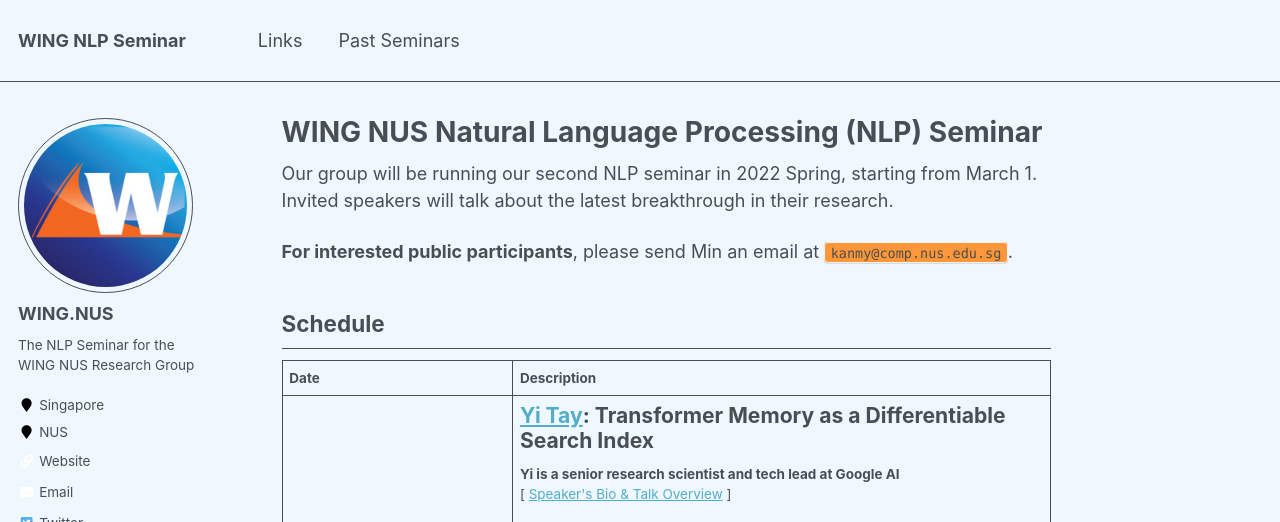
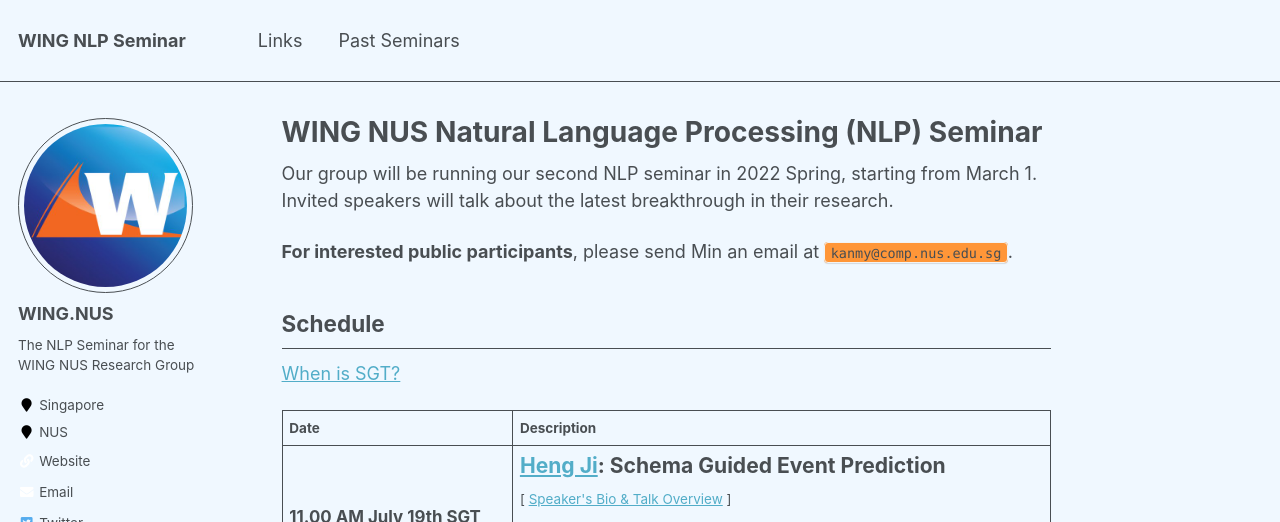
Before and after one commit to WING-NUS/nlp-seminar, a Jekyll site: the page built from _pages/about.md, in a window 1280 px wide and 1400 px high. Shown: the top 522 px of the window. Built offline with Jekyll 4.4.1, drawn with Linux system fonts in a browser that asks for light colours; some of the changed text lies outside the part shown; grey boxes are pictures that could not be loaded.

Commit message:
Updated with Heng Ji's talk.

```diff
--- a/_pages/about.md
+++ b/_pages/about.md
@@ -12,7 +12,9 @@ Our group will be running our second NLP seminar in 2022 Spring, starting from M
 
 ## Schedule  {#schedule}
 
-<!-- **The schedule below is preliminary (last updated 15th May 2021)**. We may make slight changes on the timing and talk details. -->
+<!-- **The schedule below is preliminary (last updated 21st Jul 2022)**. We may make slight changes on the timing and talk details. -->
+
+<p><a href="https://www.timeanddate.com/time/zones/sgt">When is SGT?</a></p>
 
 <table class="table table-striped">
 <thead class="thead-inverse"><tr><th>Date</th><th width="70%">Description</th></tr></thead>
@@ -22,8 +24,58 @@ Our group will be running our second NLP seminar in 2022 Spring, starting from M
  ************************************************** -->
 
 
+  <tr>
+  <td><h2>11.00 AM July 19th SGT</h2>
+  </td>
+
+  <td>
+    <h1><a href="">Heng Ji</a>: Schema Guided Event Prediction</h1>
+    <strong></strong>
+  <p>
+    [&nbsp;<a href="https://wing-nus.github.io/nlp-seminar/speaker-heng">Speaker's Bio & Talk Overview</a>&nbsp;]
+  </p>
+
+  <p>Sorry, no public slides or recording available!</p>
+  <!-- Youtube link will be here
+  <p>
+    <iframe width="560" height="315" src="" frameborder="0" allow="autoplay; encrypted-media" allowfullscreen></iframe>
+  </p>
+
+<!-- Speaker Deck will be here -->
+  <!-- <p>
+  <script async class="speakerdeck-embed" data-id="cbd3f7fd92e940c3ab4840e8850502df" data-ratio="1.77777777777778" src=""></script>
+  </p> -->
+
+  </td>
+</tr>
+
+  <tr>
+  <td><h2>11.30 AM April 14th SGT</h2>
+  </td>
+
+  <td>
+    <h1><a href="https://xiangli1999.github.io/">Xiang Lisa Li</a>: Prefix-Tuning: Optimizing Continuous Prompts for Generation</h1>
+    <strong>Xiang Lisa Li is a PhD student in computer science at Stanford University</strong>
+  <p>
+    [&nbsp;<a href="https://wing-nus.github.io/nlp-seminar/speaker-lisa">Speaker's Bio & Talk Overview</a>&nbsp;]
+  </p>
+
+  <p>Sorry, no public slides or recording available!</p>
+  <!-- Youtube link will be here
+  <p>
+    <iframe width="560" height="315" src="" frameborder="0" allow="autoplay; encrypted-media" allowfullscreen></iframe>
+  </p>
+
+<!-- Speaker Deck will be here -->
+  <!-- <p>
+  <script async class="speakerdeck-embed" data-id="cbd3f7fd92e940c3ab4840e8850502df" data-ratio="1.77777777777778" src=""></script>
+  </p> -->
+
+  </td>
+</tr>
+
 <tr>
-  <td><h2>11:00 AM March 1st SGT<br /></h2>
+  <td><h2>11:00 AM March 1st</h2>
   </td>
 
   <td>
@@ -71,29 +123,6 @@ Our group will be running our second NLP seminar in 2022 Spring, starting from M
   </td>
 </tr>
 
-<tr>
-  <td><h2>11.30 AM April 14th SGT</h2><br/><a href="https://www.timeanddate.com/time/zones/sgt">When is SGT?</a>
-  </td>
-
-  <td>
-    <h1><a href="https://xiangli1999.github.io/">Xiang Lisa Li</a>: Prefix-Tuning: Optimizing Continuous Prompts for Generation</h1>
-    <strong>Xiang Lisa Li is a PhD student in computer science at Stanford University</strong>
-  <p>
-    [&nbsp;<a href="https://wing-nus.github.io/nlp-seminar/speaker-lisa">Speaker's Bio & Talk Overview</a>&nbsp;]
-  </p>
-
-  <!-- Youtube link will be here
-  <p>
-    <iframe width="560" height="315" src="" frameborder="0" allow="autoplay; encrypted-media" allowfullscreen></iframe>
-  </p>
-
-<!-- Speaker Deck will be here -->
-  <!-- <p>
-  <script async class="speakerdeck-embed" data-id="cbd3f7fd92e940c3ab4840e8850502df" data-ratio="1.77777777777778" src=""></script>
-  </p> -->
-
-  </td>
-</tr>
 
 
 
```
